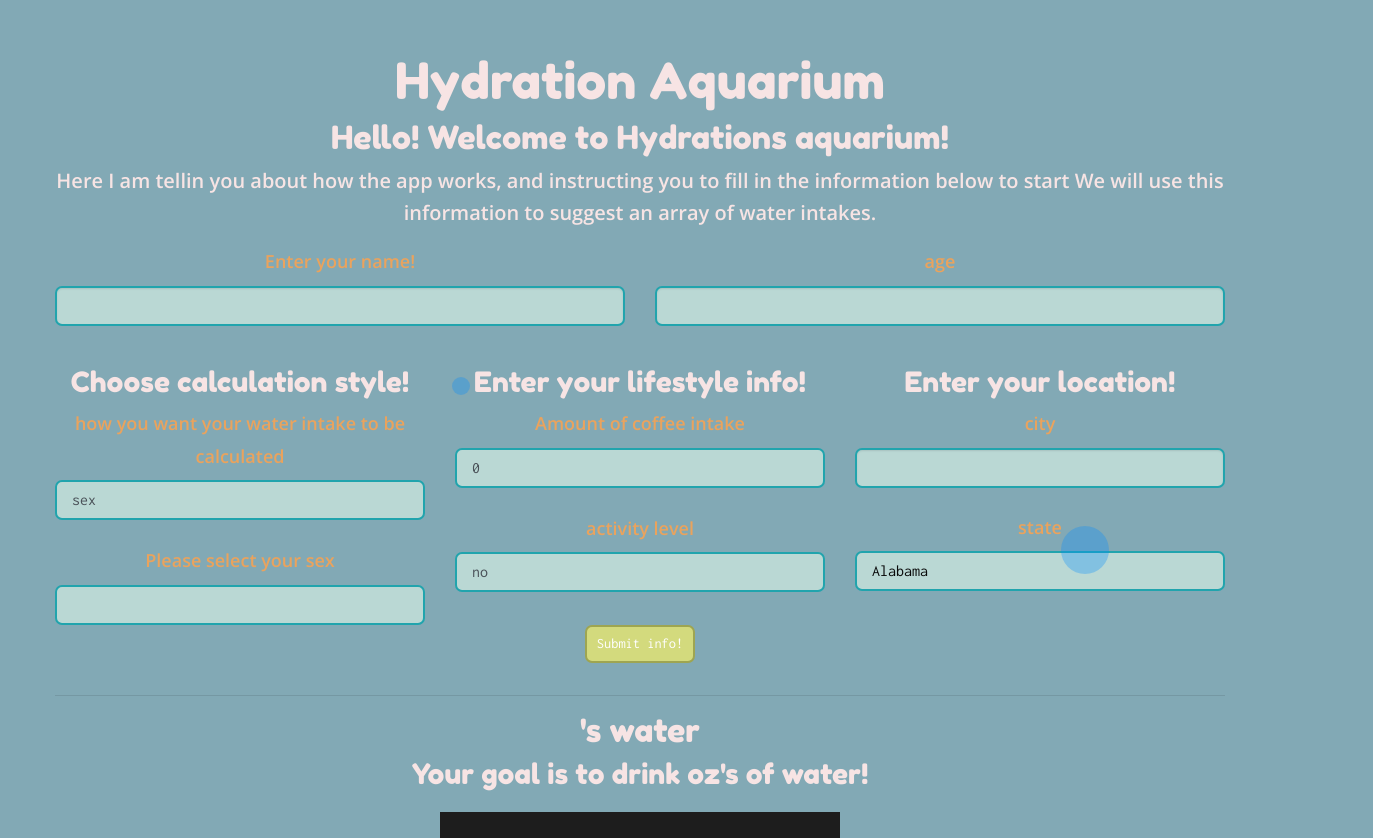
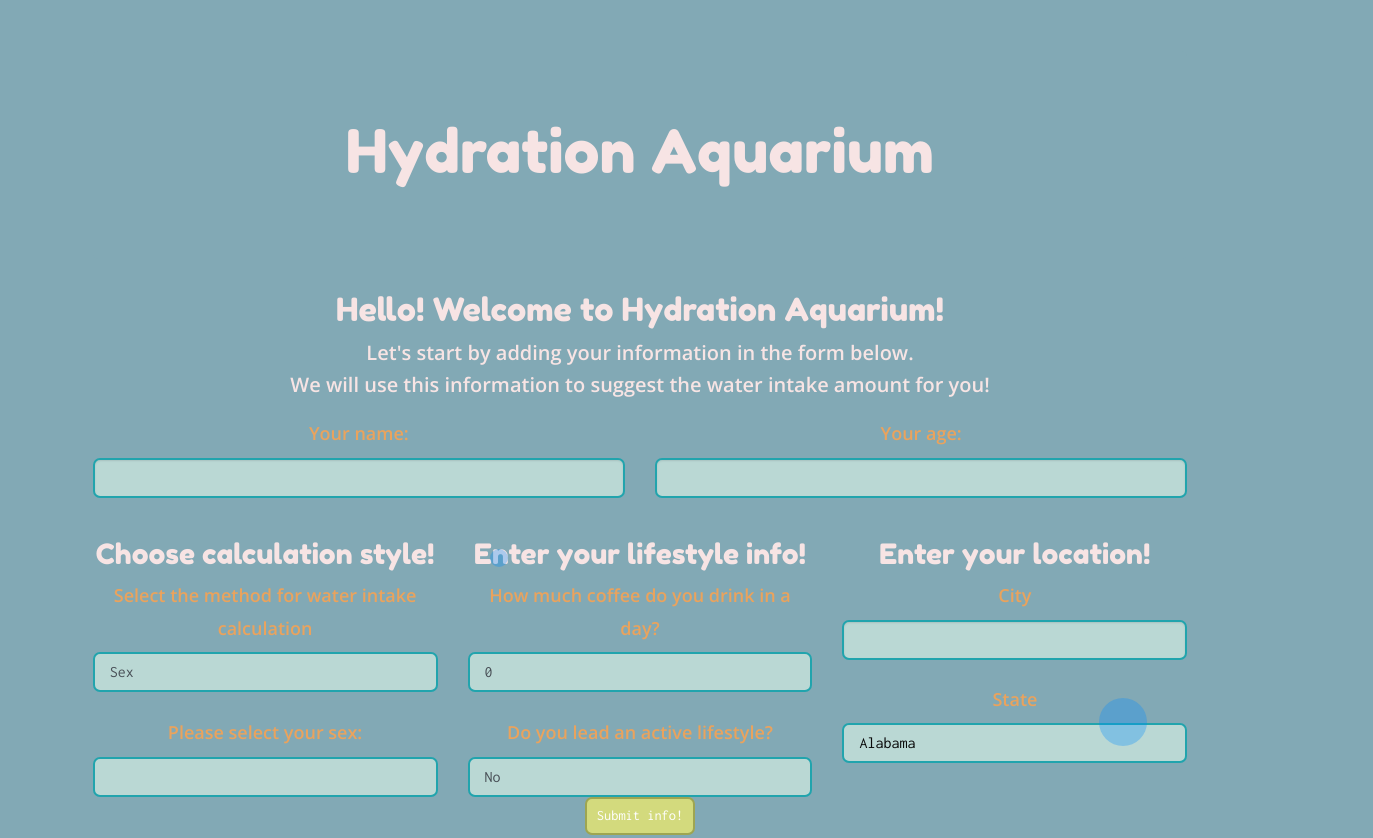
Before and after one commit to spodolak/HydrationTracker, a website built with webpack: page src/index.html in a window 1280 px wide. Shown: the part 149-987 px from the top of the page, 1373 px wide, since content can reach past the window. Built offline with nearby package versions, Linux system fonts and the light colour scheme.

Commit message:
modify html content in paragraphs, labels, headings and modify styles

```diff
--- a/src/index.html
+++ b/src/index.html
@@ -24,50 +24,51 @@
 	<div class="grid-container">
 		<div class="grid-x grid-padding-x">
 			<div class="large-12 cell">
-				<h1>Hydration Aquarium</h1>
+				<div class="jumbotron">
+					<h1>Hydration Aquarium</h1>
+				</div>
 				<div class="start">
 					<form id="personal-info">
-						<h2>Hello! Welcome to Hydrations aquarium!</h2>
-						<p>Here I am tellin you about how the app works, and instructing you to fill in the information below to
-							start We will use this information to suggest an array of water intakes.</p>
+							<h2>Hello! Welcome to Hydration Aquarium!</h2>
+							<p>Let's start by adding your information in the form below. <br>We will use this information to suggest the water intake amount for you!</p>
 						<!-- person's information -->
 						<div class="grid-x grid-padding-x">
 							<div class="large-6 medium-6 small-6 cell">
-								<label for="name">Enter your name!</label><br>
+								<label for="name">Your name:</label><br>
 								<input class="form-style" id="name" type="text"><br>
 							</div>
 							<div class="large-6 medium-6 small-6 cell">
-									<label for="age">age</label><br>
+									<label for="age">Your age:</label><br>
 									<input class="form-style" id="age" type="text"><br>
 							</div>
 						</div>
 						<div class="grid-x grid-padding-x">
 							<div class="large-4 medium-12 small-12 cell">
 								<h3 for="location">Choose calculation style!</h3>
-								<label for="sex">how you want your water intake to be calculated</label><br>
+								<label for="sex">Select the method for water intake calculation</label><br>
 								<select class="form-control form-style" id="sex-or-bmi">
-									<option class="form-style"  value="sex">sex</option>
-									<option class="form-style" value="bmi">bmi</option>
+									<option class="form-style"  value="sex">Sex</option>
+									<option class="form-style" value="bmi">Bmi</option>
 								</select>
 								<br>
 								<div class="sexs">
-									<label>Please select your sex</label>
+									<label>Please select your sex:</label>
 									<select class="form-control form-style" id="sex">
 										<option></option>
-										<option>male</option>
-										<option>female</option>
+										<option>Male</option>
+										<option>Female</option>
 									</select>
 								</div>
 								<div class="bmi">
-									<label for="height">your height in inches</label>
+									<label for="height">Your height(in inches):</label>
 									<input class="form-style" id="height" type="number">
-									<label for="weight">your weight in pounds</label>
+									<label for="weight">Your weight (in pounds):</label>
 									<input class="form-style" id="weight" type="number">
 								</div>
 							</div>
 							<div class="large-4 medium-12 small-12 cell">
 								<h3 for="location">Enter your lifestyle info!</h3>
-								<label> Amount of coffee intake</label>
+								<label> How much coffee do you drink in a day?</label>
 								<select class="form-control form-style" id="coffee">
 									<option value="0">0</option>
 									<option value="1">1 - 2</option>
@@ -75,19 +76,19 @@
 									<option value="5">5+</option>
 								</select>
 								<br>
-								<label for="activity level">activity level</label><br>
+								<label for="activity level">Do you lead an active lifestyle?</label><br>
 								<select class="form-control form-style" id="activity">
-								<option value="false">no</option>
-								<option value="true">yes</option>
+								<option value="false">No</option>
+								<option value="true">Yes</option>
 								</select>
 
 							</div>
 							<div class="large-4 medium-12 small-12 cell">
 								<!-- city/state -->
 								<h3 for="location">Enter your location!</h3>
-								<label form-style for="city">city</label>
+								<label form-style for="city">City</label>
 								<input class="form-style" id="city" type="text">
-								<label id="special-margin" for="state">state</label>
+								<label id="special-margin" for="state">State</label>
 								<select class="form-style" id="state">
 									<option value="AL">Alabama</option>
 									<option value="AK">Alaska</option>
@@ -148,7 +149,8 @@
 					<div class="large-12 medium-12 small-12">
 						<form id="goal">
 							<h2>Set Personal Goal</h2>
-							<p>based off your information, <span id="hydrationGoal"></span> cups of water is your recommended water intake! With this given info, personalize your daily goal to be .</p>
+							<p>Based on your information, we recommend drinking <span id="hydrationGoal"></span> oz of water today.</p>
+							<p>Add the recommended amount below to start tracking your progress! If you don't like our suggestion, simply add your preferred goal for today!</p>
 							<label for="daily goal">Enter your daily goal:</label><br>
 							<input class="form-style" id="daily-goal" type="text"><br>
 							<label for="Waterbottle">Enter your personal waterbottle's size in oz!:</label><br>
--- a/src/styles.css
+++ b/src/styles.css
@@ -15,13 +15,17 @@
     margin-top: 200px;
    }
 
+   .jumbotron {
+    background: #82A9B5;
+   }
+
    h1, h2, h3 {
     text-align: center;
     font-family: 'Fredoka One', cursive;
   }
 
   h1 {
-    font-size: 50px;
+    font-size: 60px;
   }
 
   label {
```
